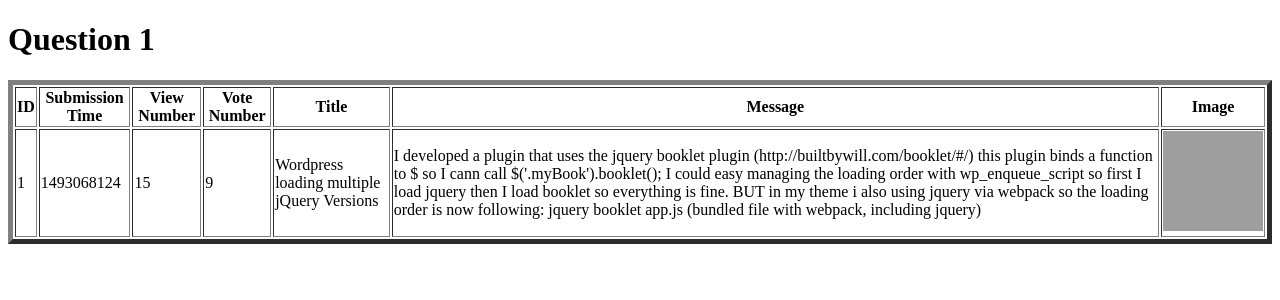
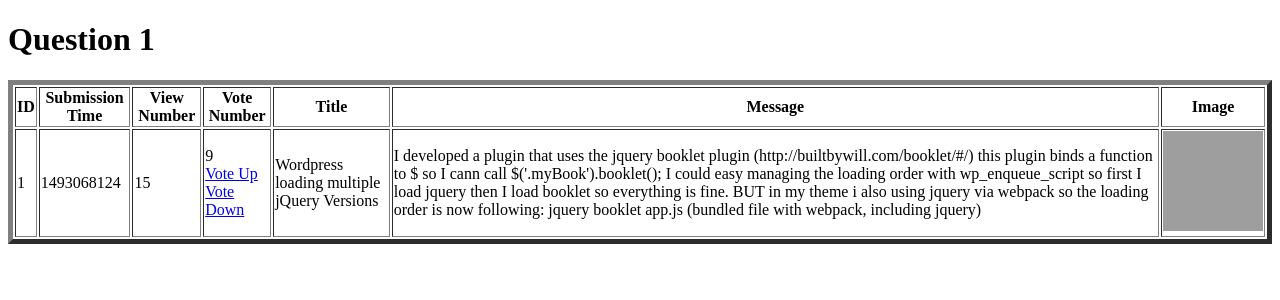
Before and after one commit to Cyntiedred/JinjaNinja, a Flask app: page /question/1 in a window 1280 px wide. Shown: the top 300 px of the page. Run offline with Flask 2, Linux system fonts and the light colour scheme; some libraries are stand-ins or nearby versions; grey boxes are pictures that could not be loaded.

Commit message:
Commit to pull

```diff
--- a/server.py
+++ b/server.py
@@ -18,6 +18,23 @@ def display_question(id):
     displayed_table = table[id]
 
     return render_template('display.html', displayed_table = displayed_table, id = id)
+
+@app.route('/question/<int:id>/vote-up')
+def question_vote_up(id):
+    table = data_handler.main_page()
+    vote = table[id]['vote_number']
+    vote +=1
+    return redirect(url_for('display_questions'))
+
+
+@app.route('/question/<int:id>/vote-down')
+def question_vote_down(id):
+    table = data_handler.main_page()
+    vote = table[id]['vote_number']
+    vote -= 1
+    return redirect(url_for('display_questions'))
+
+
 
 
 @app.route('/ask',  methods=['GET', 'POST'])
--- a/templates/display.html
+++ b/templates/display.html
@@ -20,7 +20,11 @@
         <td>{{ displayed_table.id }}</td>
         <td>{{ displayed_table.submission_time }}</td>
         <td>{{ displayed_table.view_number }}</td>
-        <td>{{ displayed_table.vote_number }}</td>
+        <td>
+            {{ displayed_table.vote_number }}<br>
+            <a href = "/question/{{ id }}/vote-up">Vote Up</a><br>
+            <a href = "/question/{{ id }}/vote-down">Vote Down</a><br>
+        </td>
         <td>{{ displayed_table.title }}</td>
         <td>{{ displayed_table.message }}</td>
         <td><img src="{{ displayed_table.image}}" alt = "Question Picture"width="100" height="100"></td>
```
Also changed, not shown: data_handler.py (line endings or trailing spaces).
